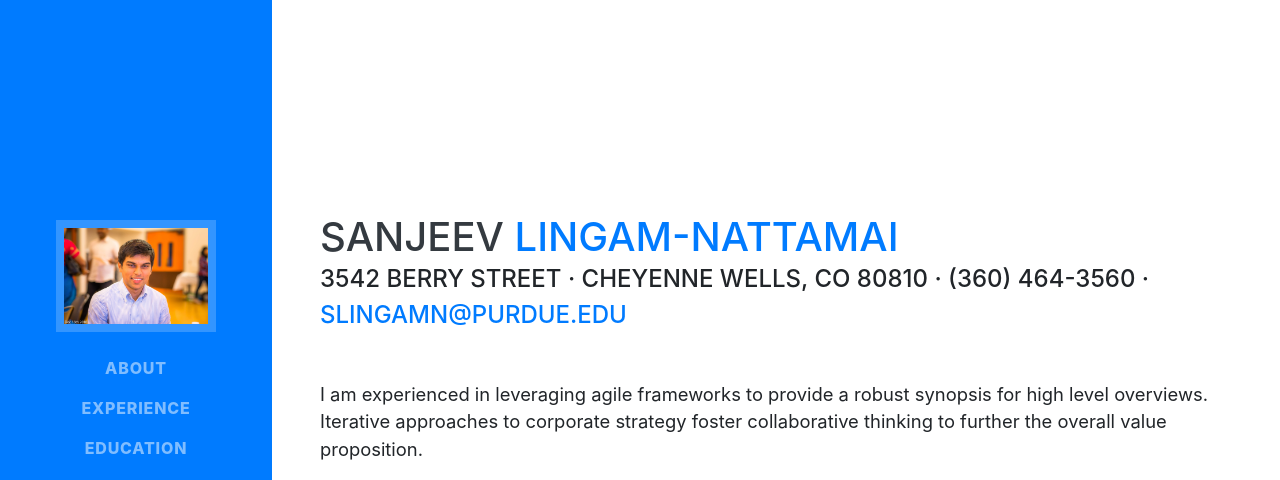
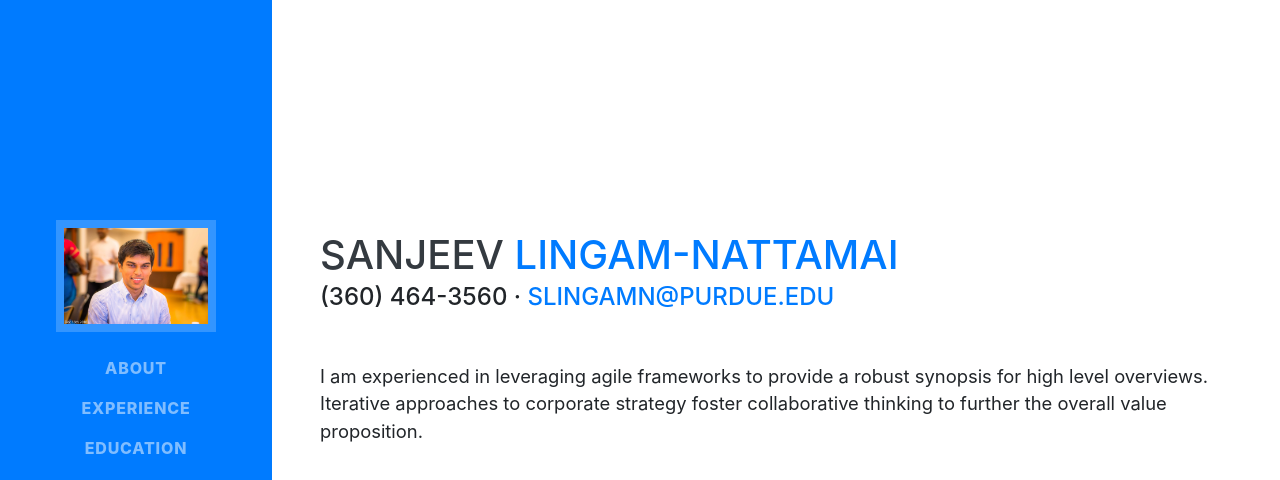
Before and after one commit to slingam00/Personal_Website, a website with bundled scripts: page index.html in a window 1280 px wide. Shown: the top 480 px of the page. Built offline with nearby package versions, Linux system fonts and the light colour scheme; a web font is replaced by a local one.

Commit message:
updated heading

```diff
--- a/index.html
+++ b/index.html
@@ -66,7 +66,7 @@
         <h1 class="mb-0">Sanjeev
           <span class="text-primary">Lingam-Nattamai</span>
         </h1>
-        <div class="subheading mb-5">3542 Berry Street · Cheyenne Wells, CO 80810 · (360) 464-3560 ·
+        <div class="subheading mb-5">(360) 464-3560 ·
           <a href="mailto:slingamn@purdue.edu">slingamn@purdue.edu</a>
         </div>
         <p class="lead mb-5">I am experienced in leveraging agile frameworks to provide a robust synopsis for high level overviews. Iterative approaches to corporate strategy foster collaborative thinking to further the overall value proposition.</p>
```
